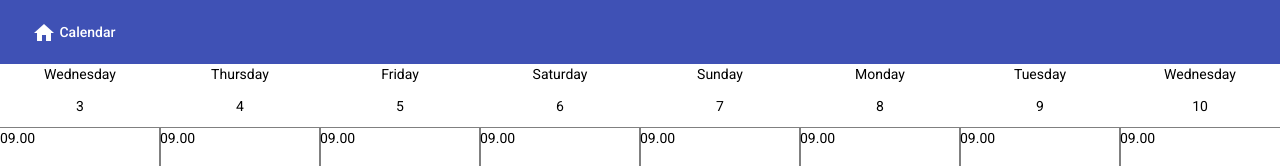
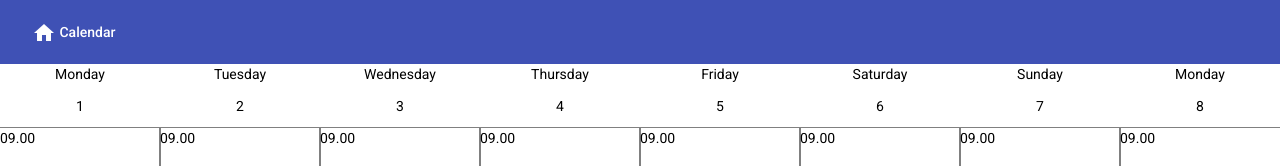
Before and after one commit to Toast-Trotzig/CalendarApp, an Angular app: page / in a window 1280 px wide. Shown: the top 166 px of the page. Built offline with nearby package versions, Linux system fonts and the light colour scheme.

Commit message:
fixed calendar start

```diff
--- a/src/app/component/calendar/calendar.component.ts
+++ b/src/app/component/calendar/calendar.component.ts
@@ -27,7 +27,9 @@ export class CalendarComponent implements OnInit {
   ngOnInit(): void {
     const today = new Date();
     this.tempday.date = today;
-    const date = new Date();
+    const fday = today.getDate() - today.getDay() + (today.getDay() === 0 ? -6 : 1);
+    const date = new Date(today.setDate(fday));
+    console.log(date);
     const testmeeting = Object.assign({}, this.meeting);
     testmeeting.name = 'test';
     testmeeting.multiplier = 2;
```
